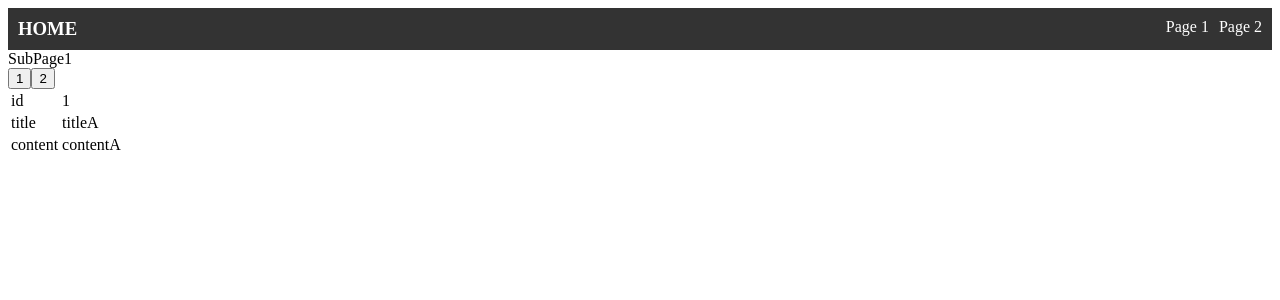
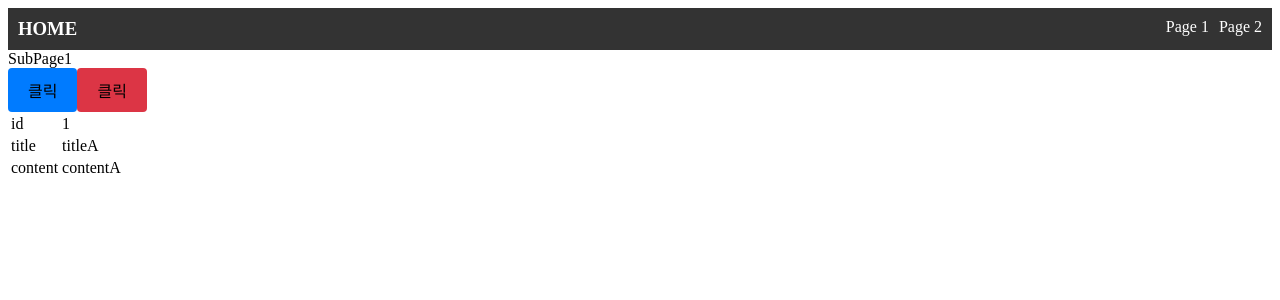
Before and after one commit to GIT-SIK/Chat_WebProject, a Vue app in the folder vue-study/: page /sub-page1 in a window 1280 px wide. Shown: the top 300 px of the page. Built offline with nearby package versions, Linux system fonts and the light colour scheme; data requests are answered from the project's data file.

Commit message:
feat (BaseButton) : 버튼 컴포넌트 설정
* 필요
공통 뷰 설정
버튼 이름 지정

```diff
--- /dev/null
+++ b/vue-study/src/components/global/BaseButton.vue
@@ -0,0 +1,50 @@
+<template>
+  <button :class="['custom-button', type]" :disabled="disabled">클릭</button>
+</template>
+
+<script>
+export default {
+  name: 'BaseButton',
+  props: {
+    type: {
+      type: String,
+      default: 'primary',
+    },
+    disabled: {
+      type: Boolean,
+      default: false,
+    },
+  },
+}
+</script>
+
+<style scoped>
+.custom-button {
+  padding: 10px 20px;
+  font-size: 16px;
+  border: none;
+  border-radius: 4px;
+  cursor: pointer;
+  transition: background-color 0.3s ease;
+}
+
+.custom-button.primary {
+  background-color: #007bff;
+  color: black;
+}
+
+.custom-button.secondary {
+  background-color: #6c757d;
+  color: black;
+}
+
+.custom-button.danger {
+  background-color: #dc3545;
+  color: black;
+}
+
+.custom-button:disabled {
+  background-color: #dcdcdc;
+  cursor: not-allowed;
+}
+</style>
--- a/vue-study/src/main.js
+++ b/vue-study/src/main.js
@@ -4,7 +4,13 @@ import router from './router'
 import api from '@/utils/api'
 
 const app = createApp(App)
+
+import cbtn from '@/components/global/BaseButton.vue'
+app.component('BaseButton', cbtn)
+app.component()
+/* 공통 Axios 전역 지정 */
 app.config.globalProperties.$api = api
+
 app.use(router)
 
 app.mount('#app')
--- a/vue-study/src/views/SubPage1.vue
+++ b/vue-study/src/views/SubPage1.vue
@@ -1,7 +1,7 @@
 <template>
   <div>SubPage1</div>
-  <button @click="fetchApi(1)">1</button>
-  <button @click="fetchApi(2)">2</button>
+  <BaseButton class="primary" @click="fetchApi(1)" />
+  <BaseButton class="danger" @click="fetchApi(2)" />
   <div v-if="loading"></div>
   <div v-else-if="error">{{ error }}</div>
   <div v-else>
```
